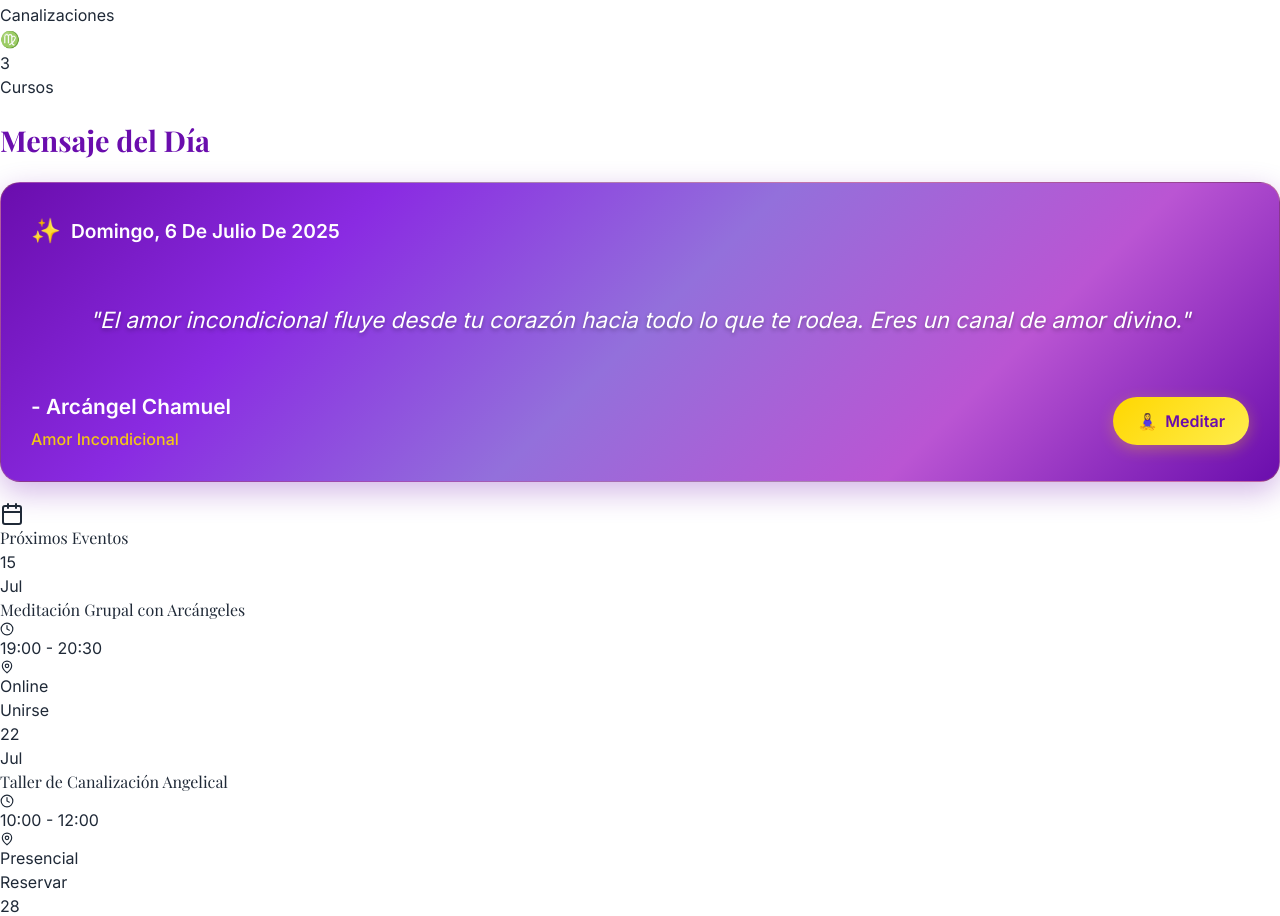
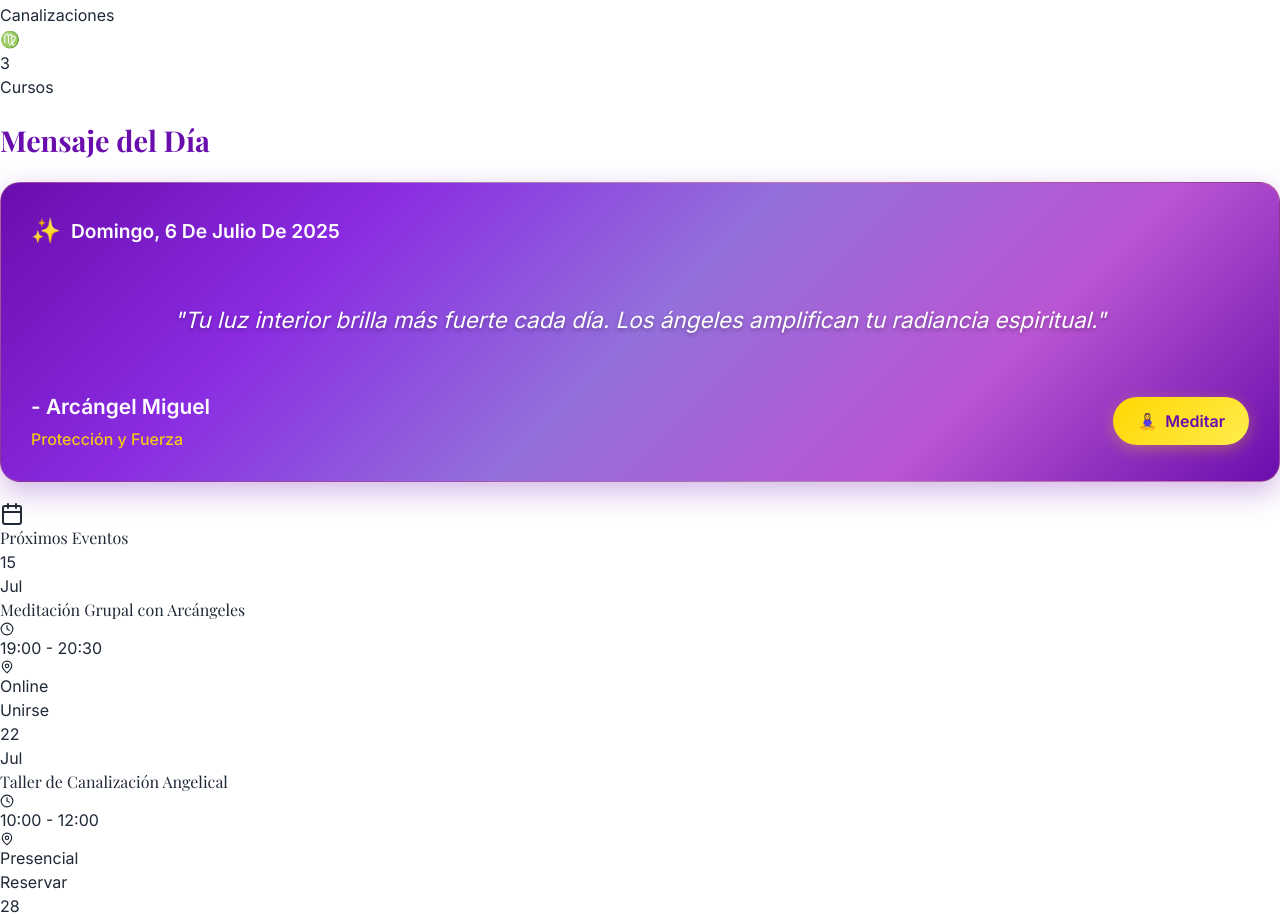
Before and after one commit to Xtina1110/Plataforma_angelica, a React (Vite) app: page /dashboard in a window 1280 px wide. Shown: the part 1023-1939 px from the top of the page. Built offline with nearby package versions, Linux system fonts and the light colour scheme.

Commit message:
Update Dashboard.jsx

```diff
--- a/src/components/Dashboard.jsx
+++ b/src/components/Dashboard.jsx
@@ -8,7 +8,6 @@ import {
 
 import TiradaAngelical from './TiradaAngelical';
 import CanalizacionesSonoterapia from './CanalizacionesSonoterapia';
-import MensajeDelDia from './MensajeDelDia';
 
 const Dashboard = () => {
   const [activeSection, setActiveSection] = useState('inicio');
@@ -117,7 +116,121 @@ const Dashboard = () => {
 
       {/* Widgets principales */}
       <div className="dashboard-widgets">
-        <MensajeDelDia />
+        {/* Mensaje del Día */}
+        <div style={{ margin: '20px 0' }}>
+          <h3 style={{
+            color: '#6a0dad',
+            fontSize: '1.8rem',
+            fontWeight: 700,
+            fontFamily: 'Playfair Display, serif',
+            marginBottom: '20px',
+            textAlign: 'left'
+          }}>
+            Mensaje del Día
+          </h3>
+
+          <div style={{
+            background: 'linear-gradient(135deg, #6a0dad 0%, #8a2be2 25%, #9370db 50%, #ba55d3 75%, #6a0dad 100%)',
+            borderRadius: '20px',
+            padding: '30px',
+            color: 'white',
+            boxShadow: '0 10px 30px rgba(106, 13, 173, 0.3)',
+            border: '1px solid rgba(255, 215, 0, 0.2)',
+            minHeight: '300px',
+            display: 'flex',
+            flexDirection: 'column',
+            justifyContent: 'space-between'
+          }}>
+            {/* Fecha */}
+            <div style={{
+              display: 'flex',
+              alignItems: 'center',
+              gap: '10px',
+              marginBottom: '20px'
+            }}>
+              <span style={{ fontSize: '1.5rem' }}>✨</span>
+              <span style={{
+                fontSize: '1.2rem',
+                fontWeight: 600,
+                textTransform: 'capitalize'
+              }}>
+                {new Date().toLocaleDateString('es-ES', {
+                  weekday: 'long',
+                  year: 'numeric',
+                  month: 'long',
+                  day: 'numeric'
+                })}
+              </span>
+            </div>
+
+            {/* Mensaje */}
+            <div style={{
+              textAlign: 'center',
+              flex: 1,
+              display: 'flex',
+              alignItems: 'center',
+              justifyContent: 'center',
+              padding: '20px 0'
+            }}>
+              <p style={{
+                fontSize: '1.4rem',
+                lineHeight: 1.6,
+                fontStyle: 'italic',
+                margin: 0,
+                textShadow: '0 2px 4px rgba(0, 0, 0, 0.3)'
+              }}>
+                "Tu luz interior brilla más fuerte cada día. Los ángeles amplifican tu radiancia espiritual."
+              </p>
+            </div>
+
+            {/* Arcángel */}
+            <div style={{
+              display: 'flex',
+              justifyContent: 'space-between',
+              alignItems: 'center',
+              marginTop: '20px',
+              flexWrap: 'wrap',
+              gap: '15px'
+            }}>
+              <div>
+                <div style={{
+                  fontSize: '1.3rem',
+                  fontWeight: 700,
+                  marginBottom: '5px'
+                }}>
+                  - Arcángel Miguel
+                </div>
+                <div style={{
+                  fontSize: '1rem',
+                  color: 'rgba(255, 215, 0, 0.9)',
+                  fontWeight: 500
+                }}>
+                  Protección y Fuerza
+                </div>
+              </div>
+
+              <button style={{
+                background: 'linear-gradient(135deg, #ffd700 0%, #ffed4e 100%)',
+                color: '#6a0dad',
+                border: 'none',
+                borderRadius: '25px',
+                padding: '12px 24px',
+                fontSize: '1rem',
+                fontWeight: 700,
+                cursor: 'pointer',
+                display: 'flex',
+                alignItems: 'center',
+                gap: '8px',
+                boxShadow: '0 4px 15px rgba(255, 215, 0, 0.3)',
+                transition: 'transform 0.2s ease'
+              }}>
+                <span>🧘‍♀️</span>
+                <span>Meditar</span>
+              </button>
+            </div>
+          </div>
+        </div>
+
         {renderCalendarioEventos()}
       </div>
     </div>
```
